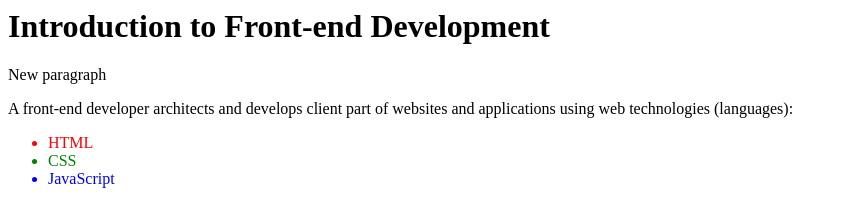
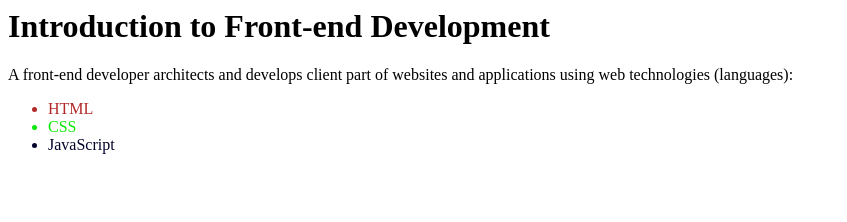
Before and after one commit to SavaXm4a/test-frontend-development, a plain HTML site: page index.html in a window 1280 px wide. Shown: the whole page, without its empty margins (0-847 px from the left). Drawn offline with Linux system fonts and the light colour scheme.

Commit message:
Paragraph removed

```diff
--- a/index.html
+++ b/index.html
@@ -1,13 +1,13 @@
 <h1>Introduction to Front-end Development</h1>
- <p>New paragraph</p>
+
 <p>A front-end developer architects and develops client part of websites and applications using web technologies (languages):</p>
 
 <ul>
 
-<li style="color: red;">HTML</li>
+<li style="color: rgb(178, 41, 41);">HTML</li>
 
-<li style="color: green;">CSS</li>
+<li style="color: rgb(9, 232, 9);">CSS</li>
 
-<li style="color: blue;">JavaScript</li>
+<li style="color: rgb(3, 3, 43);">JavaScript</li>
 
 </ul>
```
